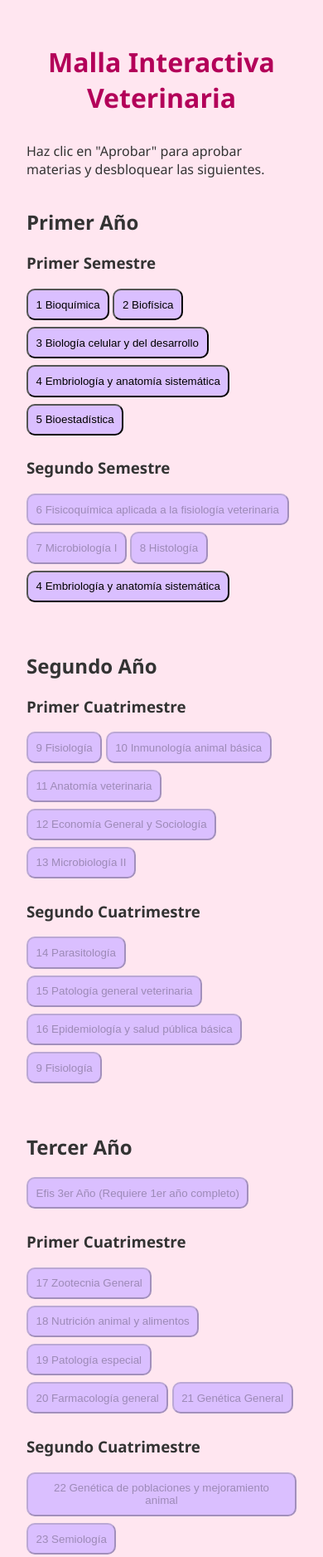
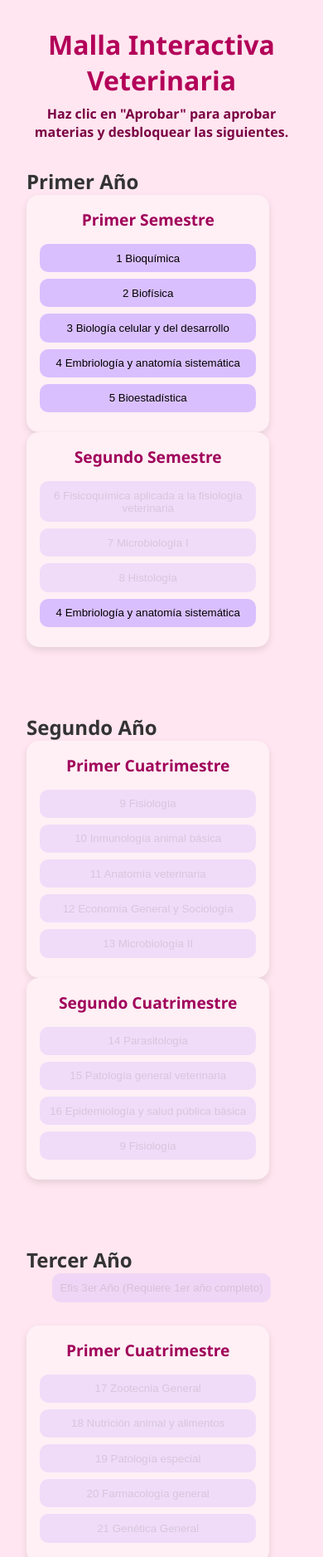
Before and after one commit to FranGranger/malla-de-Delfi, a plain HTML site: page index.html in a window 390 px wide. Shown: the top 1877 px of the page at 83% size. Drawn offline with Linux system fonts and the light colour scheme.

Commit message:
Update styles.css

```diff
--- a/styles.css
+++ b/styles.css
@@ -1,3 +1,9 @@
+* {
+  box-sizing: border-box;
+  margin: 0;
+  padding: 0;
+}
+
 body {
   font-family: 'Segoe UI', sans-serif;
   background-color: #ffe6f0;
@@ -7,10 +13,17 @@ body {
   transition: background 0.5s ease;
 }
 
-h1 {
+header h1 {
+  text-align: center;
+  margin-bottom: 0.5rem;
+  color: #b30059;
+}
+
+header p {
   text-align: center;
   margin-bottom: 2rem;
-  color: #b30059;
+  font-weight: 600;
+  color: #7a0043;
 }
 
 .malla-container {
@@ -20,7 +33,13 @@ h1 {
   gap: 2rem;
 }
 
-.semestre {
+.anio {
+  width: 100%;
+  max-width: 1200px;
+  margin-bottom: 3rem;
+}
+
+.cuatrimestre {
   background-color: #fff0f5;
   border-radius: 15px;
   padding: 1rem;
@@ -29,11 +48,16 @@ h1 {
   animation: fadeIn 0.8s ease;
 }
 
-.semestre h2 {
+.cuatrimestre h3 {
   text-align: center;
   color: #a0005a;
   font-size: 1.2rem;
   margin-bottom: 1rem;
+}
+
+.materias {
+  display: flex;
+  flex-direction: column;
 }
 
 .materia {
@@ -43,7 +67,10 @@ h1 {
   margin-bottom: 0.5rem;
   text-align: center;
   font-weight: 500;
+  user-select: none;
+  cursor: pointer;
   transition: background 0.3s ease;
+  border: none;
 }
 
 .materia.efi {
@@ -51,24 +78,28 @@ h1 {
   border: 2px dashed #ff6699;
 }
 
-.materia button {
-  margin-top: 0.4rem;
-  background-color: #b30059;
-  color: white;
-  border: none;
-  padding: 0.4rem 0.8rem;
-  border-radius: 6px;
-  cursor: pointer;
-  font-size: 0.9rem;
-}
-
-.materia button:hover {
-  background-color: #8a0047;
-}
-
 .materia.aprobada {
   opacity: 0.6;
   text-decoration: line-through;
+  cursor: default;
+  background-color: #bfa2d8 !important;
+}
+
+.materia:disabled {
+  cursor: not-allowed;
+  opacity: 0.4;
+}
+
+.materia:hover:not(.aprobada):not(:disabled) {
+  background-color: #b999e0;
+}
+
+.efis-container {
+  text-align: center;
+  margin-bottom: 20px;
+  max-width: 400px;
+  margin-left: auto;
+  margin-right: auto;
 }
 
 @keyframes fadeIn {
@@ -81,3 +112,9 @@ h1 {
     transform: translateY(0);
   }
 }
+
+@media (max-width: 700px) {
+  .cuatrimestre {
+    width: 90%;
+  }
+}
```
